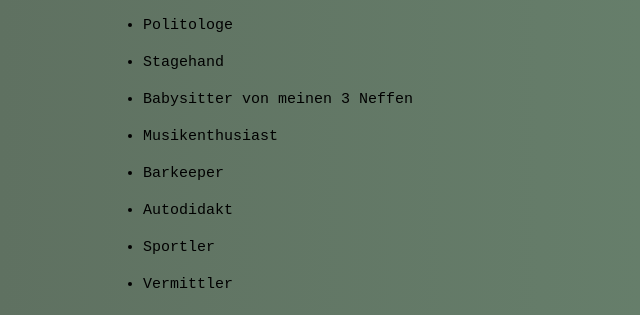
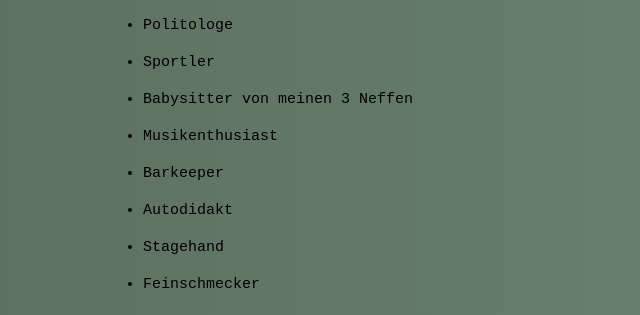
Before and after one commit to MaxSeck/mywebsite-, a plain HTML site: page index.html in a window 1280 px wide. Both pictures are taken after a click on the element "Expertise". Shown: the part 1292-1607 px from the top of the page, 0-640 px from the left. Drawn offline with Linux system fonts and the light colour scheme.

Commit message:
Update index.html

```diff
--- a/index.html
+++ b/index.html
@@ -76,13 +76,13 @@
                         <ul class ="skills1">
                             <li>Store Manager </li>
                             <li>Politologe</li>
-                            <li>Stagehand</li>
+                            <li>Sportler</li>
                             <li>Babysitter von meinen 3 Neffen</li>
                             <li>Musikenthusiast</li>
                             <li>Barkeeper</li>
                             <li>Autodidakt</li>
-                            <li>Sportler</li>
-                            <li>Vermittler</li>
+                            <li>Stagehand</li>
+                            <li>Feinschmecker</li>
                          </ul>
                     </div>
                 </div>
```
